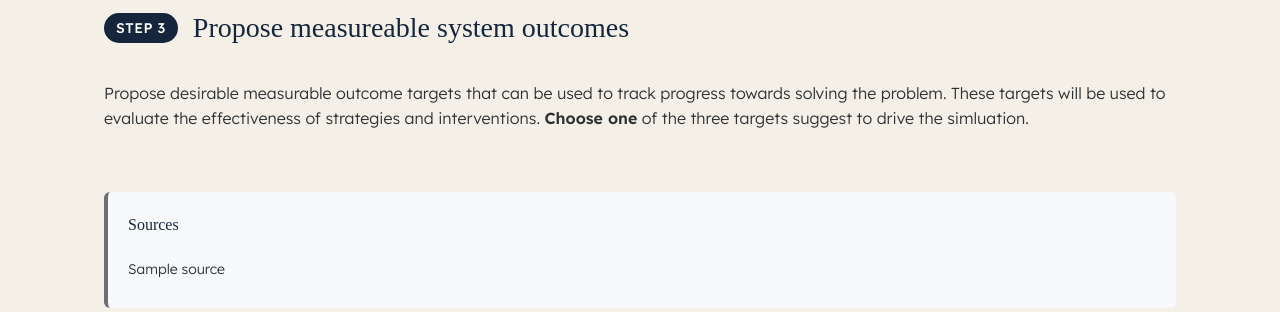
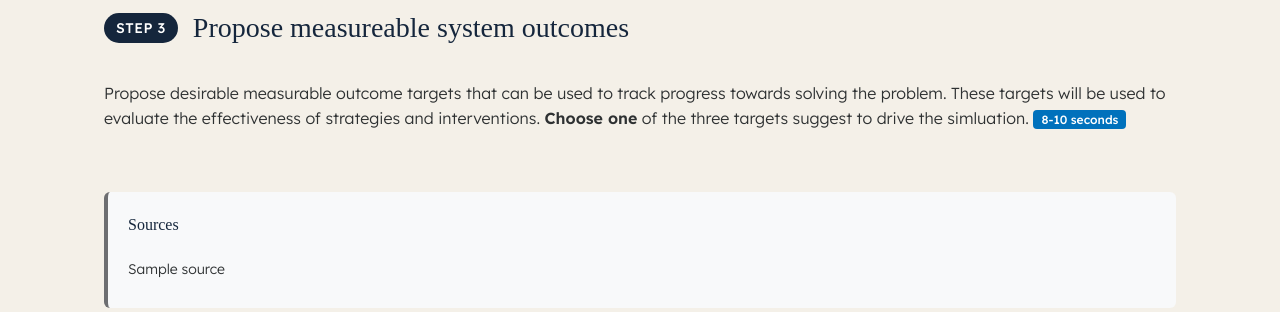
Before and after one commit to joeheapy/EvoSocialThree, a Flask app: template templates/index.html in a window 1280 px wide. Shown: the part 669-981 px from the top of the page. Run offline with Flask 3, Linux system fonts and the light colour scheme; the template is opened without the code that fills it: most values are stand-ins (such as "Sample title", 1, 10 or a date in 2020).

Commit message:
Added divider lines and time labels

```diff
--- a/static/css/style.css
+++ b/static/css/style.css
@@ -7,6 +7,7 @@
   --jrf-light-gray: #ffffff; /* WHITE for content sections */
   --jrf-mid-gray: #e6e6e6; /* Borders */
   --jrf-dark-gray: #6d6e71; /* Secondary text */
+  --jrf-divider: #586387; /* Horizonal divider */
 }
 
 * {
@@ -778,6 +779,20 @@ p {
   line-height: 1.5;
 }
 
+/* Add divider lines at the top of content sections */
+.content-section {
+  border-top: 2px solid var(--jrf-divider);
+  padding-top: 40px;
+  margin-top: 40px;
+}
+
+/* Remove the top border for the first content section (Step 2) */
+.content-section:first-of-type {
+  border-top: none;
+  padding-top: 0;
+  margin-top: 0;
+}
+
 /* Mobile Responsive Adjustments */
 @media (max-width: 768px) {
   .hero h1 {
@@ -862,3 +877,13 @@ p {
     font-size: 16px;
   }
 }
+
+.time-label {
+  background-color: var(--jrf-blue);
+  color: white;
+  padding: 2px 8px;
+  border-radius: 4px;
+  font-size: 12px;
+  font-weight: 500;
+  white-space: nowrap;
+}
--- a/templates/index.html
+++ b/templates/index.html
@@ -47,6 +47,7 @@
             Identify the major sectors and actors involved in the problem. This
             analysis will help us understand who can contribute to solving the
             problem and how their actions impact the system.
+            <span class="time-label">10-15 seconds</span>
           </p>
         </div>
 
@@ -67,7 +68,7 @@
             track progress towards solving the problem. These targets will be
             used to evaluate the effectiveness of strategies and interventions.
             <strong>Choose one</strong> of the three targets suggest to drive
-            the simluation.
+            the simluation. <span class="time-label">8-10 seconds</span>
           </p>
         </div>
         {% include 'components/outcome_targets.html' %}
@@ -89,13 +90,14 @@
             each strategy. Payoffs drive the evolutionary dynamics of the
             system. Then, estimate the share of behaviours for each strategy
             based on the calculated payoffs.
+            <span class="time-label">40-50 seconds</span>
           </p>
         </div>
         {% include 'components/payoffs_table.html' %}
 
         <!-- Pay-offs analysis - Only show if payoffs table has data -->
         {% if results.payoffs_table %}
-        <div id="payoffs-analysis-section">
+        <div id="payoffs-analysis-section" class="content-section">
           <div class="step-heading">
             <span class="step-label-dark">Step 5</span>
             <h2>Quickly analyse three example strategies</h2>
@@ -104,6 +106,7 @@
             <p class="step-description">
               Pick three example strategies from the range and provide a quick
               analysis to indicate their economic attractiveness.
+              <span class="time-label">10-15 seconds</span>
             </p>
           </div>
           {% include 'components/payoffs_analysis.html' %}
```
